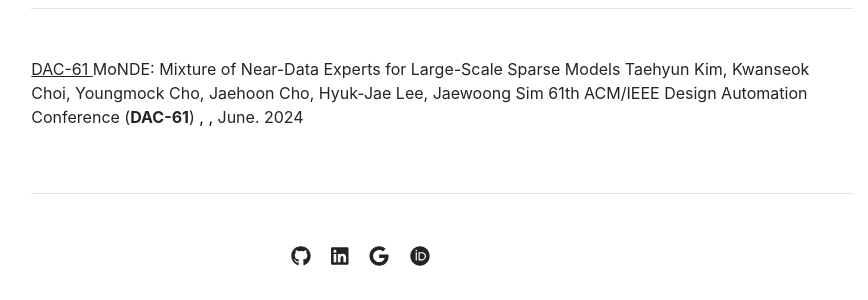
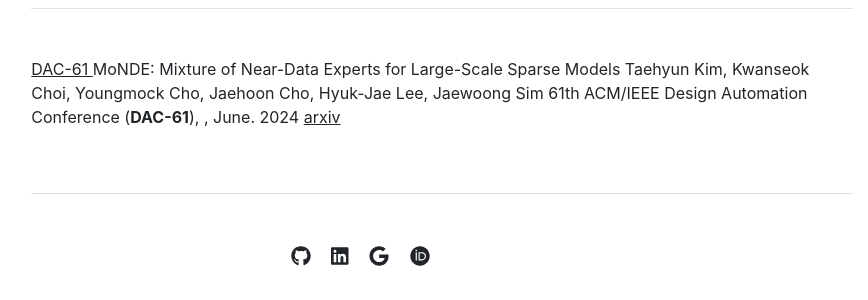
Before and after one commit to taehyunzzz/taehyunzzz.github.io, a Jekyll site: the page built from publications.md, in a window 1280 px wide. Shown: the part 195-495 px from the top of the page, without its empty margins (198-1066 px from the left). Built offline with Jekyll 4.4.1, drawn with Linux system fonts in a browser that asks for light colours.

Commit message:
DEBUG: test7

```diff
--- a/_data/publications.yml
+++ b/_data/publications.yml
@@ -11,7 +11,7 @@ index:
     proceeding: "61th ACM/IEEE Design Automation Conference",
     homepage: "https://www.dac.com/",
     date: "June. 2024",
-    # others: {
-    #   arxiv: "https://arxiv.org/abs/2405.18832"
-    # }
+    others: {
+      arxiv: "https://arxiv.org/abs/2405.18832"
+    }
   }
--- a/_includes/publications.html
+++ b/_includes/publications.html
@@ -20,12 +20,8 @@
             </a>
 
             <a >
-                {{ item.proceeding }} (<strong>{{ item.acronym }}</strong>)
-            </a>,
-            <a>
-                {{ item.addr }}
-            </a>,
-            <a>
+                {{ item.proceeding }} (<strong>{{ item.acronym }}</strong>),
+                {{ item.addr }},
                 {{ item.date }}
             </a>
 
```
